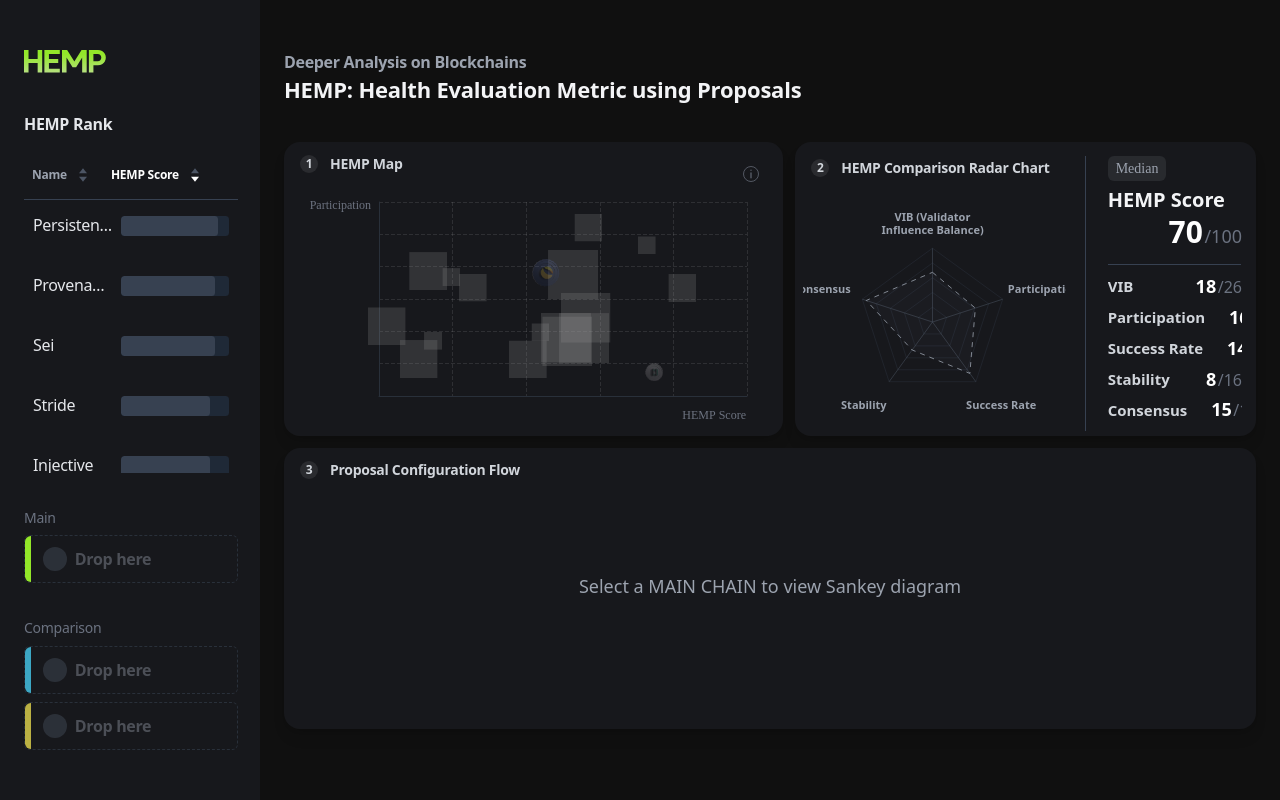
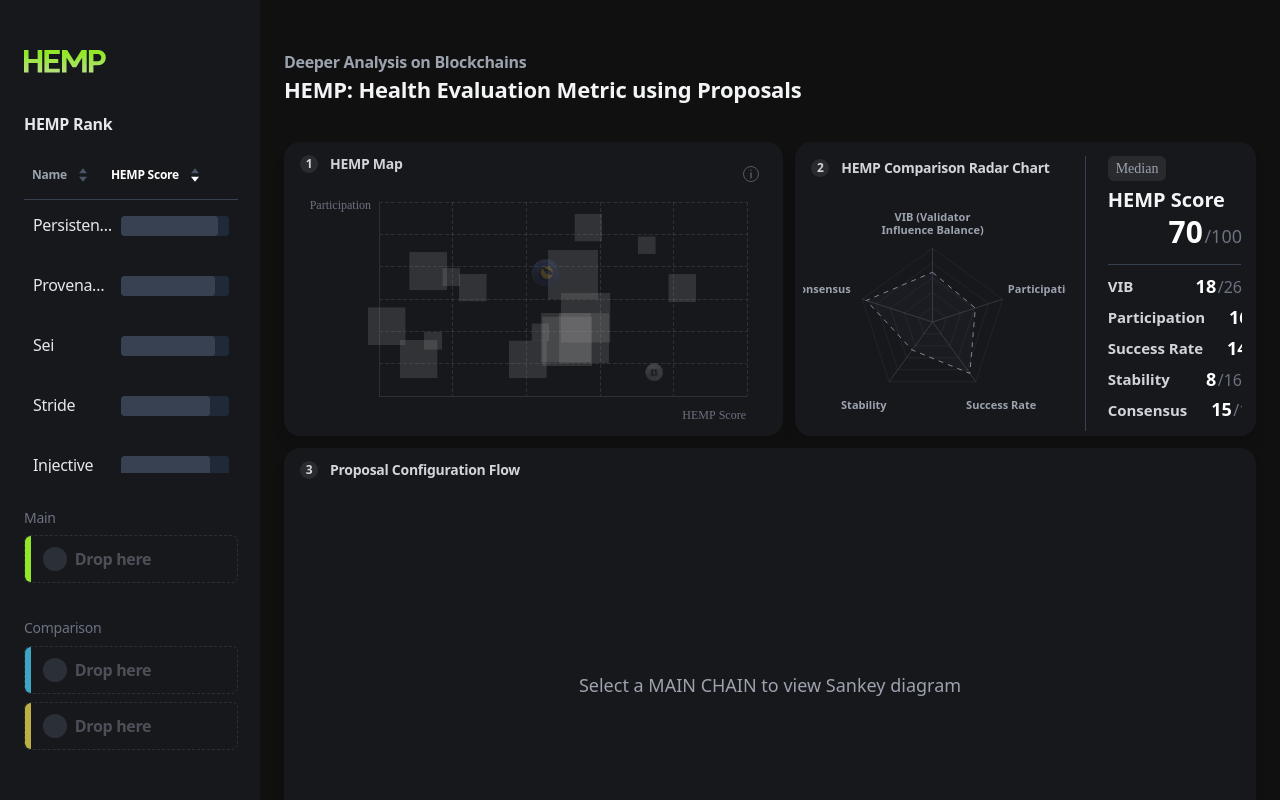
Before and after one commit to nhsngyn/HEMP, a React (Vite) app: page / in a window 1280 px wide. Built offline with nearby package versions, Linux system fonts and the light colour scheme; a web font is replaced by a local one.

Commit message:
Increase Sankey chart size by 1.2x
- SankeyChart 영역에 minHeight 480px 추가하여 크기 1.2배 증가

```diff
--- a/src/App.jsx
+++ b/src/App.jsx
@@ -107,7 +107,7 @@ function App() {
 
           <div
             className="w-full flex-1 relative overflow-hidden rounded-2xl shadow-lg"
-            style={{ backgroundColor: COLORS.GRAYBG, marginBottom: "47px" }}
+            style={{ backgroundColor: COLORS.GRAYBG, marginBottom: "47px", minHeight: "480px" }}
           >
             <SankeyChart />
           </div>
```
